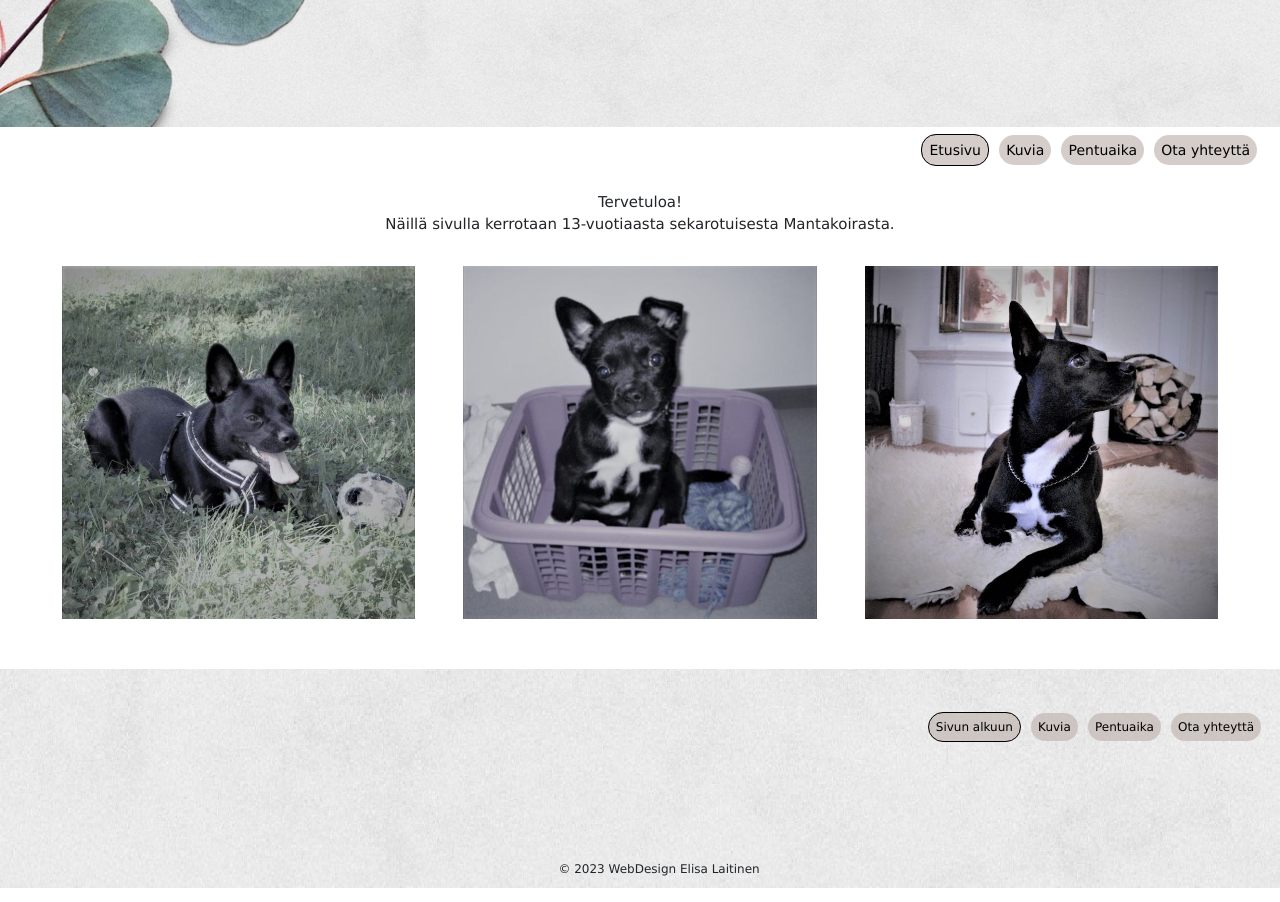
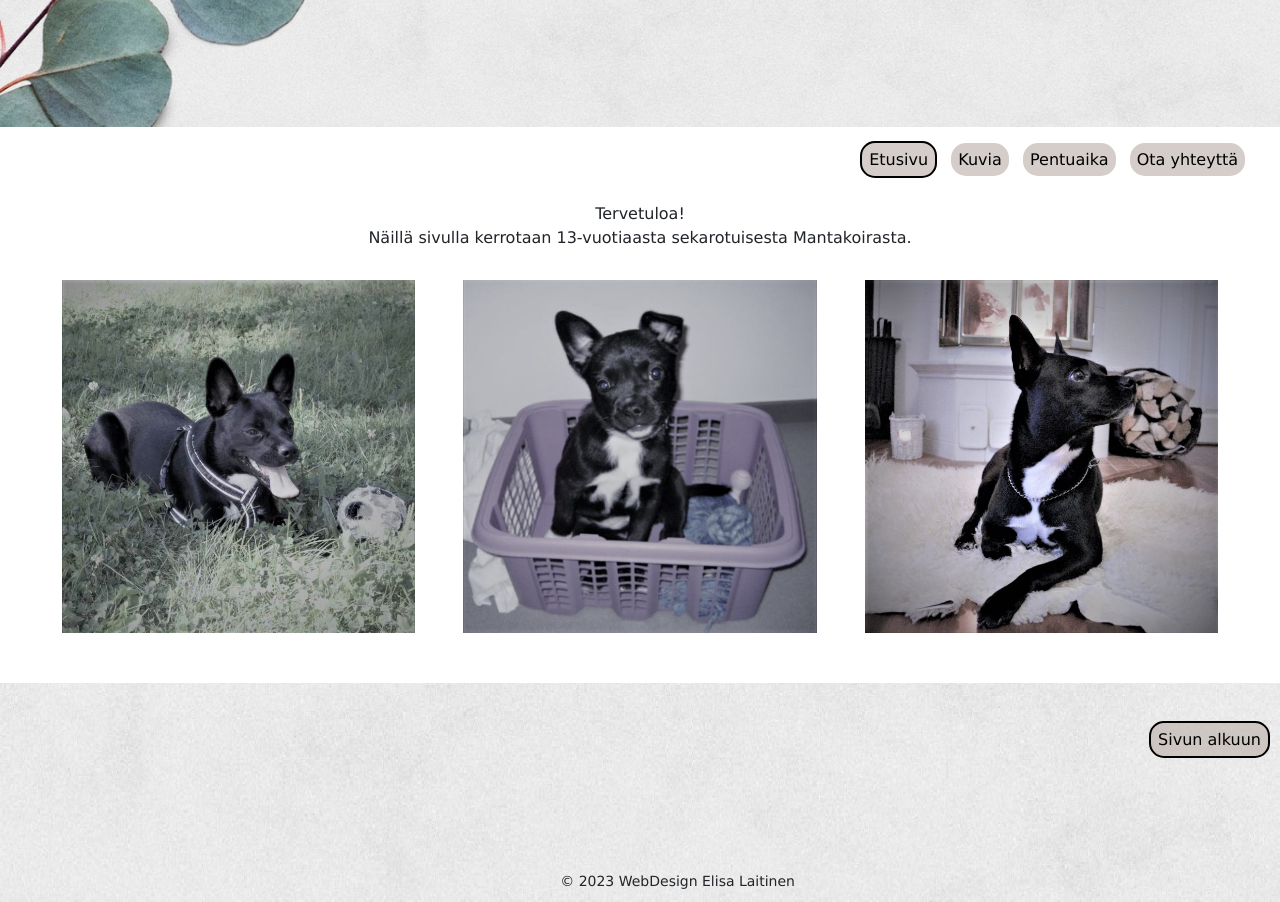
Before and after one commit to Elisalait/Verkkosivu, a plain HTML site: page omatsivut/index.html in a window 1280 px wide. Shown: the part 300-1202 px from the top of the page. Drawn offline with nearby package versions, Linux system fonts and the light colour scheme.

Commit message:
Add files via upload
Muutoksia vielä

```diff
--- a/omatsivut/index.html
+++ b/omatsivut/index.html
@@ -51,9 +51,6 @@
       <img id="footer1" src="./images/Footer1.jpg" alt="Plain" style="width:100%;">
         <div class="navigointi-footer">
           <a class="navigointif1" href="./index.html" target="_self">Sivun alkuun</a>
-          <a class="navigointif" href="./kolmas.html" target="_self">Kuvia</a>
-          <a class="navigointif" href="./toinen.html" target="_self">Pentuaika</a>
-          <a class="navigointif" href="./form.html" target="_self">Ota yhteyttä</a>
           <div id="tekija">© 2023 WebDesign Elisa Laitinen</div>
         </div>
   </div>
--- a/omatsivut/styles3.css
+++ b/omatsivut/styles3.css
@@ -10,34 +10,34 @@
     left: 55%;
     transform: translate(-50%, -50%);
     font-family: 'Lucida Handwriting';
-    font-size: 55px;
+    font-size: 60px;
   }
 
 #navigointikaikki {
     text-align: right;
-    margin-right: 20px;
-    margin-top: 10px;
+    margin-right: 30px;
+    margin-top: 20px;
 }
 .navigointi {
-    margin: 3px;
+    margin: 5px;
     color: black;
     text-decoration: none;
     padding: 7px;
-    font-size: 14px;
+    font-size: 16px;
     font-family: 'Lucida Sans';
     border-radius: 15px;
     background-color: rgba(192, 180, 174, 0.662);
 }
 .navigointi1 {
-    margin: 3px;
+    margin: 5px;
     color: black;
     text-decoration: none;
     padding: 7px;
-    font-size: 14px;
+    font-size: 16px;
     font-family: 'Lucida Sans';
     border-radius: 15px;
     background-color: rgba(192, 180, 174, 0.662);
-    border: 1px solid black;
+    border: 2px solid black;
 }
 .navigointi:hover {
     color: white;
@@ -53,7 +53,7 @@
     margin-left: 70px;
     margin-right: 70px;
     margin-bottom: 30px;
-    font-size: 15px;
+    font-size: 16px;
 }
 .row {
     padding-right: 50px;
@@ -89,7 +89,7 @@
 }
 .text {
     color: white;
-    font-size: 20px;
+    font-size: 18px;
     position: absolute;
     top: 50%;
     left: 50%;
@@ -98,7 +98,6 @@
     transform: translate(-50%, -50%);
     text-align: center;
     font-family: 'Lucida Sans';
-    font-size: 12px;
 }
 
 .footer {
@@ -108,34 +107,20 @@
 .navigointi-footer {
     position: absolute;
     bottom: 8px;
-    right: 16px;
+    right: 10px;
     text-align: right;
     left: 20%;
     top: 20%;
 }
-.navigointif {
-    margin: 3px;
+.navigointif1 {
     color: black;
     text-decoration: none;
     padding: 7px;
-    font-size: 12px;
+    font-size: 16px;
     font-family: 'Lucida Sans';
     border-radius: 15px;
+    border: 2px solid black;
     background-color: rgba(192, 180, 174, 0.662);
-}
-.navigointif1 {
-    margin: 3px;
-    color: black;
-    text-decoration: none;
-    padding: 7px;
-    font-size: 12px;
-    font-family: 'Lucida Sans';
-    border-radius: 15px;
-    border: 1px solid black;
-    background-color: rgba(192, 180, 174, 0.662);
-}
-.navigointif:hover {
-    color: white;
 }
 .navigointif1:hover {
     color: white;
@@ -144,7 +129,7 @@
     position: absolute;
     bottom: 2px;
     left: 30%;
-    font-size: 12px;
+    font-size: 14px;
     font-family: 'Lucida Sans';
   }
 #pentuaika {
@@ -152,7 +137,7 @@
     margin-top: 20px;
     font-family: 'Lucida Sans';
     text-decoration: none;
-    font-size: 15px;
+    font-size: 16px;
 }
 #otayhteyttä {
     text-align: center;
@@ -174,7 +159,7 @@ margin-bottom: 150px;
     margin-right: 50px;
 }
 #carouselExampleFade {
-    width: 400px;
+    width: 500px;
     margin: auto;
     margin-bottom: 50px;
 }
--- a/omatsivut/styles4.css
+++ b/omatsivut/styles4.css
@@ -9,34 +9,34 @@
     left: 55%;
     transform: translate(-50%, -50%);
     font-family: 'Lucida Handwriting';
-    font-size: 55px;
+    font-size: 60px;
   }
 
 #navigointikaikki {
     text-align: right;
-    margin-right: 20px;
-    margin-top: 10px;
+    margin-right: 30px;
+    margin-top: 20px;
 }
 .navigointi {
-    margin: 3px;
+    margin: 5px;
     color: black;
     text-decoration: none;
     padding: 7px;
-    font-size: 14px;
+    font-size: 16px;
     font-family: 'Lucida Sans';
     border-radius: 15px;
     background-color: rgba(192, 180, 174, 0.662);
 }
 .navigointi1 {
-    margin: 3px;
+    margin: 5px;
     color: black;
     text-decoration: none;
     padding: 7px;
-    font-size: 14px;
+    font-size: 16px;
     font-family: 'Lucida Sans';
     border-radius: 15px;
     background-color: rgba(192, 180, 174, 0.662);
-    border: 1px solid black;
+    border: 2px solid black;
 }
 .navigointi:hover {
     color: white;
@@ -53,7 +53,7 @@
 }
 .column {
     flex: 25%;
-    margin-left: 100px;
+    margin-left: 40px;
 }
 .container {
     width: 50%;
@@ -63,56 +63,29 @@
     display: flex;
     width: 100%;
     height: auto;
-
-}
-.text {
-    color: white;
-    font-size: 20px;
-    position: absolute;
-    top: 50%;
-    left: 50%;
-    -webkit-transform: translate(-50%, -50%);
-    -ms-transform: translate(-50%, -50%);
-    transform: translate(-50%, -50%);
-    text-align: center;
-    font-family: "Lucida Sans";
-    font-size: 12px;
 }
 .footer {
-    position:relative;
-    text-align: right;
+    position:absolute;
+
 }
 .navigointi-footer {
     position: absolute;
     bottom: 8px;
-    right: 16px;
+    right: 10px;
     text-align: right;
     left: 20%;
     top: 20%;
 }
-.navigointif {
-    margin: 3px;
+
+.navigointif1 {
     color: black;
     text-decoration: none;
     padding: 7px;
-    font-size: 12px;
+    font-size: 16px;
     font-family: 'Lucida Sans';
     border-radius: 15px;
+    border: 2px solid black;
     background-color: rgba(192, 180, 174, 0.662);
-}
-.navigointif1 {
-    margin: 3px;
-    color: black;
-    text-decoration: none;
-    padding: 7px;
-    font-size: 12px;
-    font-family: 'Lucida Sans';
-    border-radius: 15px;
-    border: 1px solid black;
-    background-color: rgba(192, 180, 174, 0.662);
-}
-.navigointif:hover {
-    color: white;
 }
 .navigointif1:hover {
     color: white;
@@ -121,39 +94,12 @@
     position: absolute;
     bottom: 2px;
     left: 30%;
-    font-size: 10px;
+    font-size: 14px;
     font-family: 'Lucida Sans';
   }
-
-#otayhteyttä {
-    text-align: center;
-    padding-top: 10px;
-    font-family: 'Lucida Sans';
-    font-size: 12px;
-}
 .tietoa {
     margin-top: 15px;
     font-family: 'Lucida Sans';
-    font-size: 15px;
+    font-size: 16px;
     text-align: left;
 }
-.mb-3 {
-margin-left: 20px;
-margin-right: 20px;
-margin-bottom: 150px;
-
-}
-.form-label {
-    font-size: 12px;
-    font-family: 'Lucida Sans';
-}
-
-.lähetä {
-    text-align: right;
-    margin-right: 20px;
-}
-#carouselExampleFade {
-    width: 250px;
-    margin: auto;
-    margin-bottom: 50px;
-}
```
Also changed, not shown: omatsivut/form.html (+0 -3 lines), omatsivut/kolmas.html (+0 -3 lines), omatsivut/toinen.html (+1 -4 lines).
